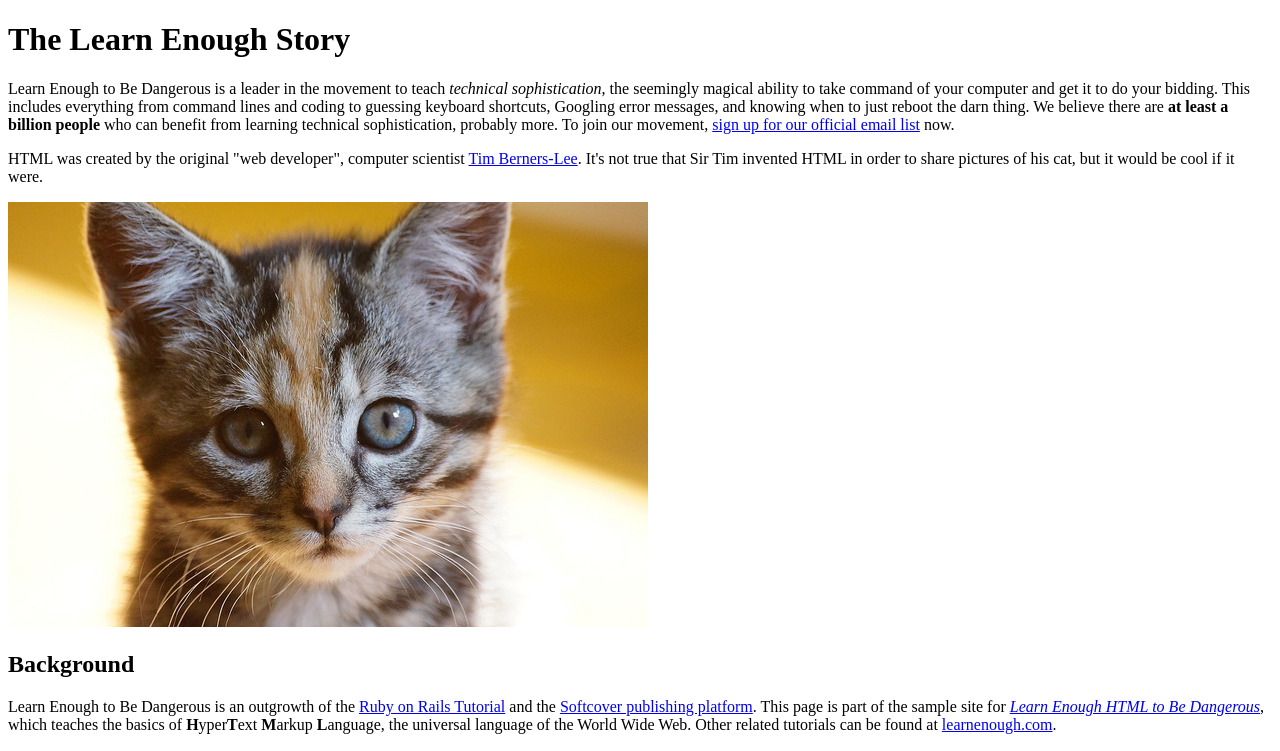
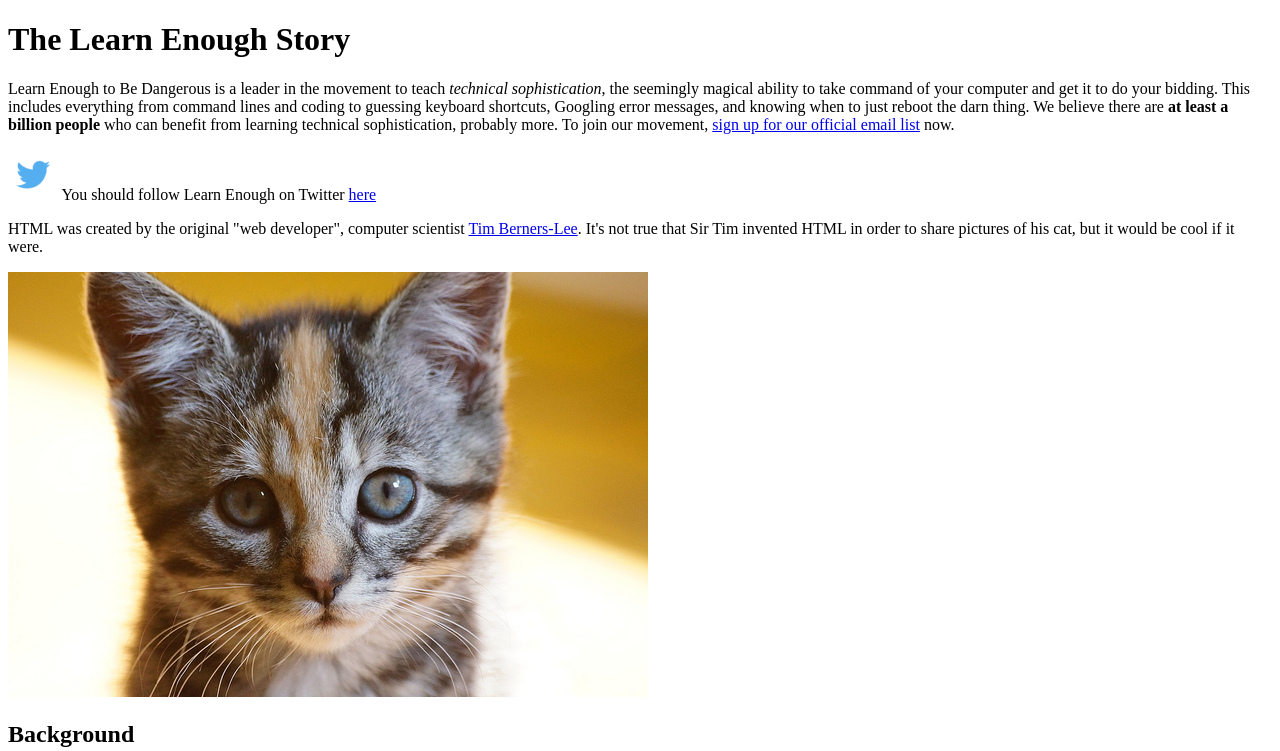
Before and after one commit to michaelhall923/sample_website, a plain HTML site: page index.html in a window 1280 px wide. Shown: the top 751 px of the page. Drawn offline with Linux system fonts and the light colour scheme.

Commit message:
Add twitter link etc

```diff
--- a/index.html
+++ b/index.html
@@ -10,9 +10,18 @@
         Learn Enough to Be Dangerous is a leader in the movement to teach <em>technical sophistication</em>, the seemingly magical ability to take command of your computer and get it to do your bidding. This includes everything from command lines and coding to guessing keyboard shortcuts, Googling error messages, and knowing when to just reboot the darn thing. We believe there are <strong>at least a billion people</strong> who can benefit from learning technical sophistication, probably more. To join our movement, <a href="http://learnenough.com/email">sign up for our official email list</a> now.
       </p>
       <p>
+        <a href="http://twitter.com/learnenough" target="_blank" style="text-decoration: none;">
+          <img src="images/small_twitter_logo.png" alt="Small Twitter Logo">
+        </a>
+        You should follow Learn Enough on Twitter <a href="http://twitter.com/learnenough" target="_blank">here</a>
+      </p>
+      <p>
         HTML was created by the original "web developer", computer scientist <a href="https://en.wikipedia.org/wiki/Tim_Berners-Lee">Tim Berners-Lee</a>. It's not true that Sir Tim invented HTML in order to share pictures of his cat, but it would be cool if it were.
       </p>
-      <img src="images/kitten.jpg" alt="An adorable kitten">
+      <a href="https://www.flickr.com/photos/deborah_s_perspective/14144861329">
+        <img src="images/kitten.jpg" alt="An adorable kitten">
+      </a>
+
     <h2>Background</h2>
       <p>
         Learn Enough to Be Dangerous is an outgrowth of the <a href="http://railstutorial.org/">Ruby on Rails Tutorial</a> and the <a href="http://www.softcover.io/">Softcover publishing platform</a>. This page is part of the sample site for <a href="http://learnenough.com/html-tutorial"><em>Learn Enough HTML to Be Dangerous</em></a>, which teaches the basics of <strong>H</strong>yper<strong>T</strong>ext <strong>M</strong>arkup <strong>L</strong>anguage, the universal language of the World Wide Web. Other related tutorials can be found at <a href="http://learnenough.com/">learnenough.com</a>.
```
Also changed, not shown: images/small_twitter_logo.png (added).
